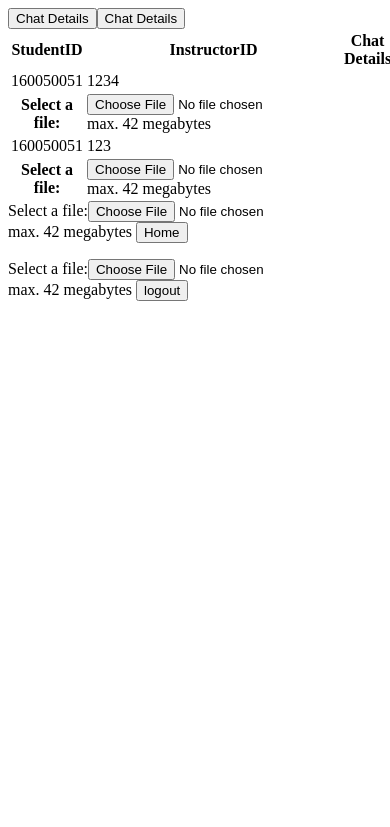
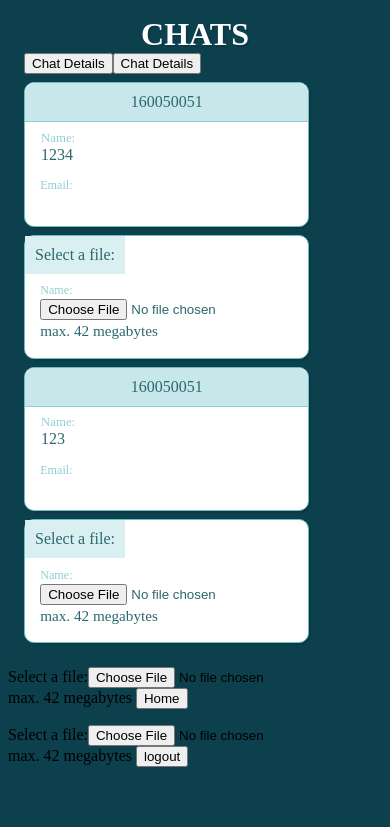
Before and after one commit to tnmytanny/Willcodeforfood, a Django app: template polls/templates/polls/student_show_messages.html in a window 390 px wide. Shown: the top 827 px of the page. Run offline with Django 3.2, Linux system fonts and the light colour scheme; the template is opened without the code that fills it: values that come from a table or form of the project are taken from there, others are empty; data comes from the database, SQL or seed files in the repository; both versions use the stored data as it was after the commit.

Commit message:
student show messages table

```diff
--- a/polls/templates/polls/student_show_messages.html
+++ b/polls/templates/polls/student_show_messages.html
@@ -1,4 +1,179 @@
-<table>
+<html>
+<style>
+body {
+  background-color: #0c404d;
+}
+body * {
+  box-sizing: border-box;
+}
+
+.header {
+  background-color: #327a81;
+  color: white;
+  font-size: 1.5em;
+  padding: 1rem;
+  text-align: center;
+  text-transform: uppercase;
+}
+
+img {
+  border-radius: 50%;
+  height: 60px;
+  width: 60px;
+}
+
+.table-users {
+  border: 1px solid #327a81;
+  border-radius: 10px;
+  box-shadow: 3px 3px 0 rgba(0, 0, 0, 0.1);
+  max-width: calc(100% - 2em);
+  margin: 1em auto;
+  overflow: hidden;
+  width: 800px;
+}
+
+table {
+  width: 100%;
+}
+table td, table th {
+  color: #2b686e;
+  padding: 10px;
+}
+table td {
+  text-align: center;
+  vertical-align: middle;
+}
+table td:last-child {
+  font-size: 0.95em;
+  line-height: 1.4;
+  text-align: left;
+}
+table tr:hover {background-color: #D5D8DC !important;}
+table th {
+  background-color: #daeff1;
+  font-weight: 300;
+}
+table tr:nth-child(2n) {
+  background-color: white;
+}
+table tr:nth-child(2n+1) {
+  background-color: #edf7f8;
+}
+
+@media screen and (max-width: 700px) {
+  table, tr, td {
+    display: block;
+  }
+
+  td:first-child {
+    position: absolute;
+    top: 50%;
+    -webkit-transform: translateY(-50%);
+            transform: translateY(-50%);
+    width: 100px;
+  }
+  td:not(:first-child) {
+    clear: both;
+    margin-left: 100px;
+    padding: 4px 20px 4px 90px;
+    position: relative;
+    text-align: left;
+  }
+  td:not(:first-child):before {
+    color: #91ced4;
+    content: '';
+    display: block;
+    left: 0;
+    position: absolute;
+  }
+  td:nth-child(2):before {
+    content: 'Name:';
+  }
+  td:nth-child(3):before {
+    content: 'Email:';
+  }
+  td:nth-child(4):before {
+    content: 'Phone:';
+  }
+  td:nth-child(5):before {
+    content: 'Comments:';
+  }
+
+  tr {
+    padding: 10px 0;
+    position: relative;
+  }
+  tr:first-child {
+    display: none;
+  }
+}
+@media screen and (max-width: 500px) {
+  .header {
+    background-color: transparent;
+    color: white;
+    font-size: 2em;
+    font-weight: 700;
+    padding: 0;
+    text-shadow: 2px 2px 0 rgba(0, 0, 0, 0.1);
+  }
+
+  img {
+    border: 3px solid;
+    border-color: #daeff1;
+    height: 100px;
+    margin: 0.5rem 0;
+    width: 100px;
+  }
+
+  td:first-child {
+    background-color: #c8e7ea;
+    border-bottom: 1px solid #91ced4;
+    border-radius: 10px 10px 0 0;
+    position: relative;
+    top: 0;
+    -webkit-transform: translateY(0);
+            transform: translateY(0);
+    width: 100%;
+  }
+  td:not(:first-child) {
+    margin: 0;
+    padding: 5px 1em;
+    width: 100%;
+  }
+  td:not(:first-child):before {
+    font-size: .8em;
+    padding-top: 0.3em;
+    position: relative;
+  }
+  td:last-child {
+    padding-bottom: 1rem !important;
+  }
+
+  tr {
+    background-color: white !important;
+    border: 1px solid #6cbec6;
+    border-radius: 10px;
+    box-shadow: 2px 2px 0 rgba(0, 0, 0, 0.1);
+    margin: 0.5rem 0;
+    padding: 0;
+  }
+
+  .table-users {
+    border: none;
+    box-shadow: none;
+    overflow: visible;
+  }
+}
+
+
+
+</style>
+
+<div class="table-users">
+  <div class="header">CHATS</div>
+
+
+<table cellspacing="0">
   <tr>
     <th>StudentID</th>
     <th>InstructorID</th>
@@ -19,7 +194,7 @@
     </tr>
   {% endfor %}
 </table>
-
+</div>
 <form action={% url 'polls:login' %} method="post">
     {% csrf_token %}
       {{ form }}
@@ -35,3 +210,5 @@
       <input id="password" type="text" name="password"> -->
       <input type="submit" value="logout">
 </form>
+
+</html>
```
Also changed, not shown: db.sqlite3.
